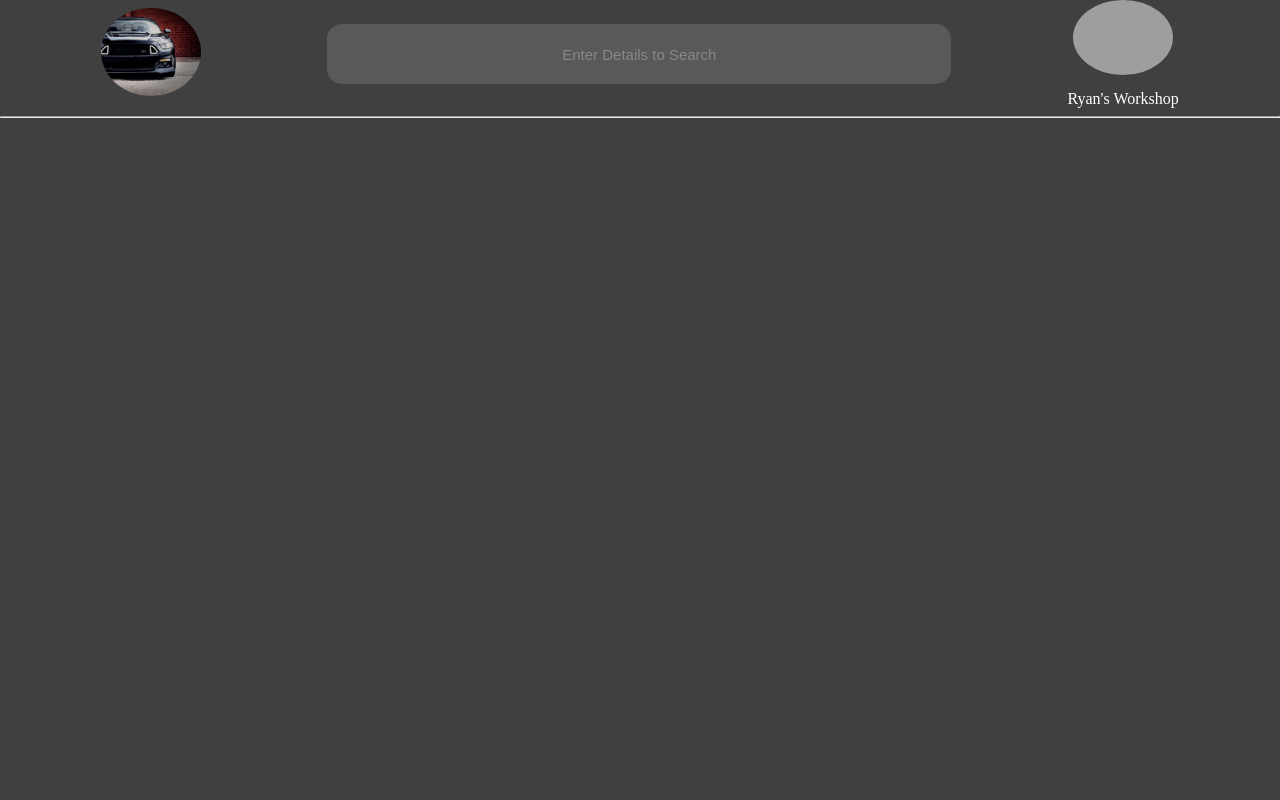
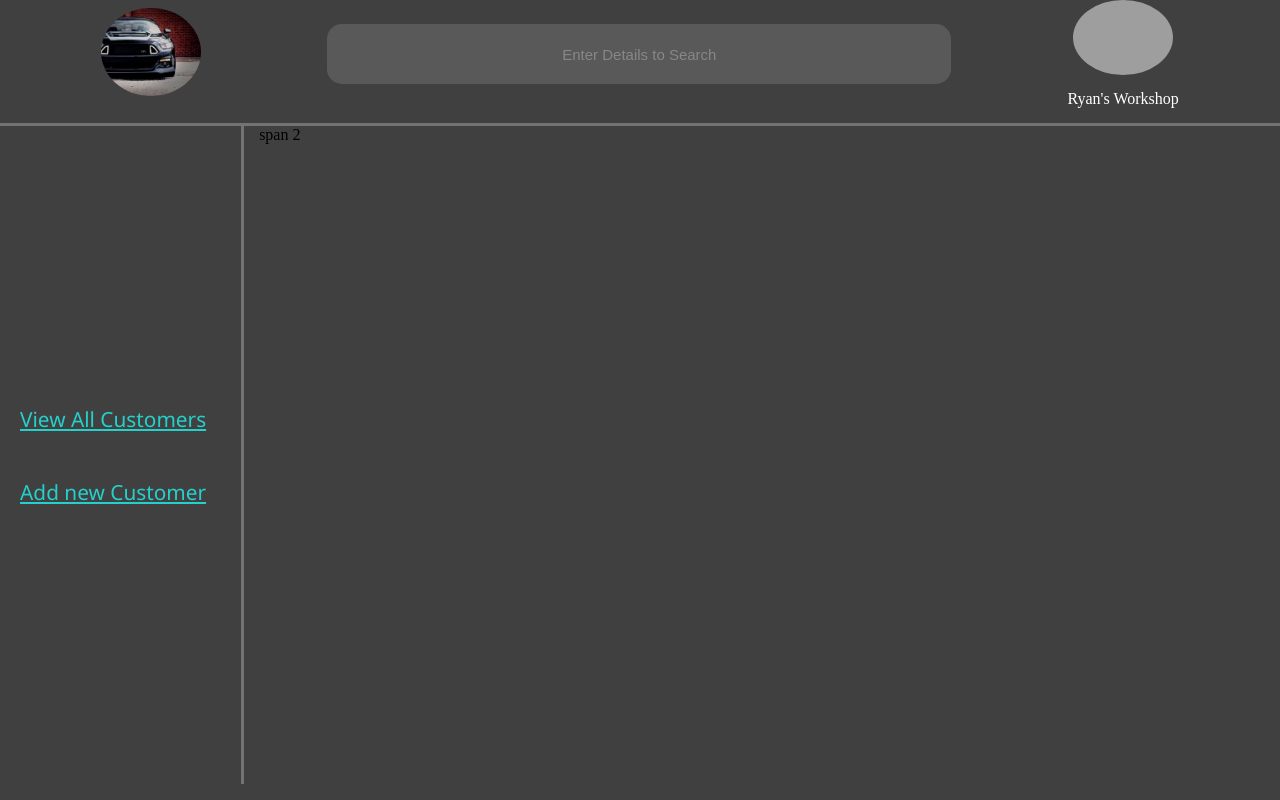
Before and after one commit to RSR12-cell/TorqueTrack-web, a React (Vite) app: page / in a window 1280 px wide. Built offline with nearby package versions, Linux system fonts and the light colour scheme; grey boxes are pictures that could not be loaded.

Commit message:
Customer vertical navbar has been created and needs functionality which needs to come later when needed pages are created

```diff
--- a/src/App/App.tsx
+++ b/src/App/App.tsx
@@ -1,5 +1,6 @@
 import type React from "react";
 import Navbar from "../Shared/Components/Navbar/Navbar";
+import CustomerNavBar from "../Features/Customer/CustomerNavBar/CustomerNavbar";
 
 
 function App(): React.JSX.Element{
@@ -7,6 +8,10 @@ function App(): React.JSX.Element{
     return(
         <>
         <Navbar></Navbar>
+        <div style={{display: "flex", flexDirection: "row", gap: "15px", height: "100%", width: "100%"}} id="application_body">
+            <CustomerNavBar/>
+            <span>span 2</span>
+        </div>
         </>
     )
 }
--- /dev/null
+++ b/src/Features/Customer/CustomerNavBar/CustomerNavBar.tsx
@@ -0,0 +1,10 @@
+import styles from './CustomerNavbar.module.css';
+
+export default function CustomerNavBar() : React.JSX.Element{
+    return(
+        <ul className= {styles.customer_navBar}>
+            <li>View All Customers</li>
+            <li>Add new Customer</li>
+        </ul>
+    )
+}
--- /dev/null
+++ b/src/Features/Customer/CustomerNavBar/CustomerNavbar.module.css
@@ -0,0 +1,28 @@
+.customer_navBar{
+    color: hsl(178, 70%, 48%);
+    list-style: none;
+    width: fit-content;
+    display: flex;
+    flex-direction: column;
+    gap: 35px;
+    border-right: 3px solid hsl(0, 0%, 45%);
+    padding: 15px;
+    margin-top: 0px;
+    justify-content: center;
+    align-items: center;
+}
+
+.customer_navBar li{
+    font-size: 1.3rem;
+    margin-right: 15px;
+    font-family: 'Segoe UI', Tahoma, Geneva, Verdana, sans-serif;
+    text-decoration: underline;
+    padding: 5px;
+}
+
+.customer_navBar li:hover{
+    border: 3px dashed hsl(178, 70%, 48%);
+    border-top-right-radius: 15px;
+    border-bottom-right-radius: 15px;
+    cursor: pointer;
+}
--- a/src/Shared/Components/Navbar/Navbar.module.css
+++ b/src/Shared/Components/Navbar/Navbar.module.css
@@ -8,6 +8,9 @@
     justify-content: center;
     align-items: center;
     background-color: transparent;
+    border-bottom: 3px solid hsl(0, 0%, 45%);
+    padding-bottom: 15px;
+    margin-bottom: 0;
 }
 
 .navbar_searchBar{
--- a/src/Shared/Components/Navbar/Navbar.tsx
+++ b/src/Shared/Components/Navbar/Navbar.tsx
@@ -19,8 +19,6 @@ export default function Navbar() : React.JSX.Element{
             <span className={styles.user_name}>Ryan's Workshop</span>
           </div>
         </div>
-
-        <hr />
         </>
     )
 }
--- a/src/index.css
+++ b/src/index.css
@@ -2,3 +2,13 @@ body{
     margin: 0px;
     background-color: hsl(0, 0%, 25%);
 }
+
+#root{
+    display: flex;
+    flex-direction: column;
+    min-height: 100vh;
+}
+
+#application_body{
+    flex: 1;
+}
```
